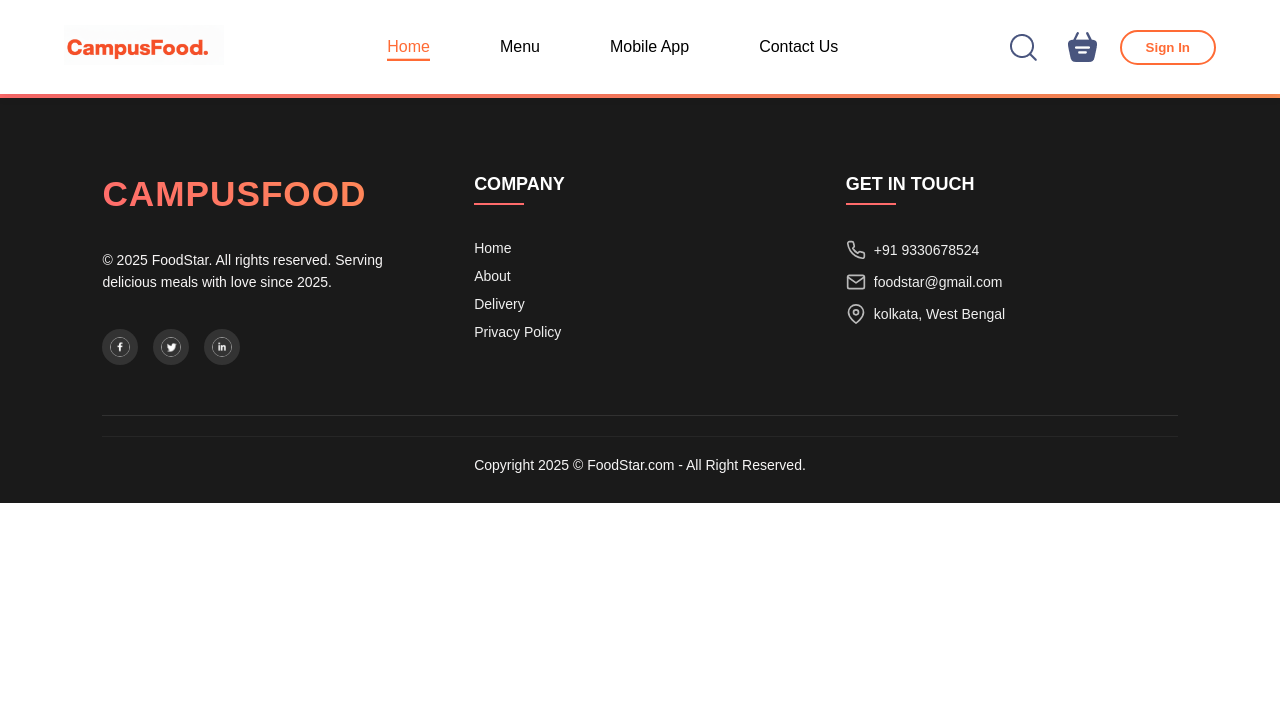
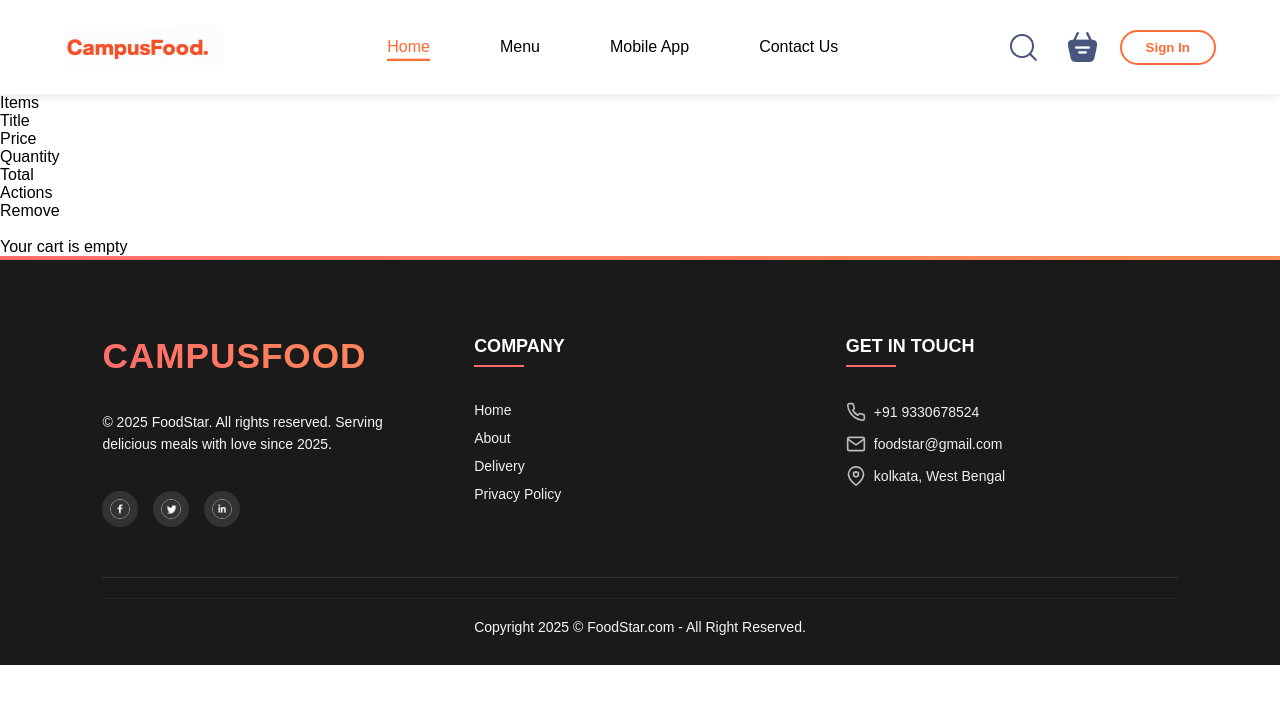
Before and after one commit to jibankumarpanda/FOODSTAR, a React (Vite) app in the folder frontend/: page /cart in a window 1280 px wide. Shown: the top 704 px of the page. Built offline with nearby package versions, Linux system fonts and the light colour scheme.

Commit message:
Update cart section

```diff
--- a/frontend/src/components/AppDownlode/AppDownlode.jsx
+++ b/frontend/src/components/AppDownlode/AppDownlode.jsx
@@ -5,7 +5,7 @@ import { assets } from '../../assets/assets'
 const AppDownlode = () => {
     return (
         <div className='app-downlode' id='app-downlode'>
-            <p>For Better Expeience Downlode<br /> FoodStar App</p>
+            <p>For Better Expeience Downlode<br /> CampusFood App</p>
                 <div className="app-downlode-platfor">
                     <img src={assets.play_store} alt="" />
                     <img src={assets.app_store} alt="" />
--- a/frontend/src/components/Navbar/Navbar.jsx
+++ b/frontend/src/components/Navbar/Navbar.jsx
@@ -11,7 +11,7 @@ const Navbar = ({ setShowLogin }) => {
   const menuItems = [
     { id: 'home', label: 'Home', targetId: 'home' },
     { id: 'menu', label: 'Menu', targetId: 'explore-menu' },
-    { id: 'mobile-app', label: 'Mobile App', targetId: 'app-download' },
+    { id: 'mobile-app', label: 'Mobile App', targetId: 'app-downlode' },
     { id: 'contact', label: 'Contact Us', targetId: 'footer' }
   ];
 
--- a/frontend/src/pages/Cart/Cart.jsx
+++ b/frontend/src/pages/Cart/Cart.jsx
@@ -1,11 +1,34 @@
-import React from 'react'
-import './Cart.css'
+import React from 'react';
+import './Cart.css';
+import { assets } from '../../assets/assets';
+
 const Cart = () => {
+    // Temporary mock data - remove this once context is set up
+    const cartItems = {};
+
     return (
-        <div>
-
+        <div className='cart'>
+            <div className="cart-items">
+                <div className="cart_items_title">
+                    <p>Items</p>
+                    <p>Title</p>
+                    <p>Price</p>
+                    <p>Quantity</p>
+                    <p>Total</p>
+                    <p>Actions</p>
+                    <p>Remove</p>
+                </div>
+                <br />
+                {Object.keys(cartItems).length > 0 ? (
+                    <div>
+                        <p>Cart items will be displayed here</p>
+                    </div>
+                ) : (
+                    <p>Your cart is empty</p>
+                )}
+            </div>
         </div>
-    )
+    );
 }
 
-export default Cart
+export default Cart;
--- a/frontend/src/pages/Home/Home.jsx
+++ b/frontend/src/pages/Home/Home.jsx
@@ -8,13 +8,15 @@ import AppDownlode from '../../components/AppDownlode/AppDownlode';
 const Home = () => {
 
     const [category,setCategory] = useState("All");
-     return (
-        <div>
-            <Header/>
-            <ExploreMenu category={category} setCategory={setCategory}/>
-            <FoodDisplay category={category}/>
-            <AppDownlode catagory={category}/>
-        </div>
+    // In Home.jsx
+return (
+    <div id="home">
+        <Header/>
+        <ExploreMenu category={category} setCategory={setCategory}/>
+        <FoodDisplay category={category}/>
+        <AppDownlode id="app-download" category={category}/>
+    </div>
+
     )
 }
 
```
